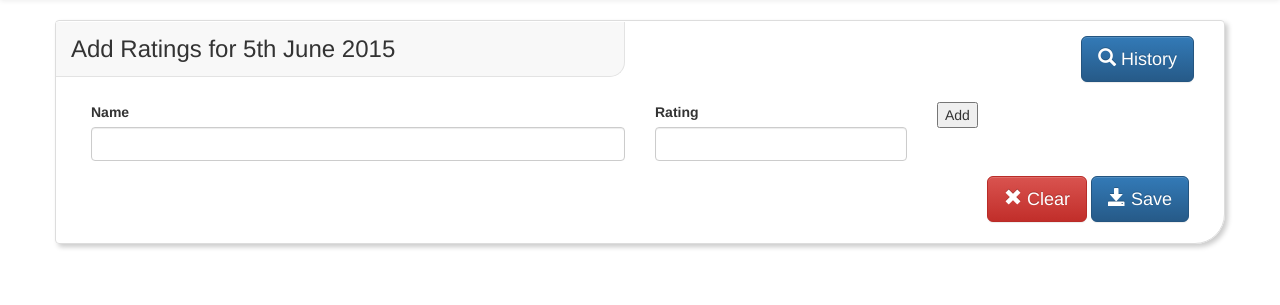
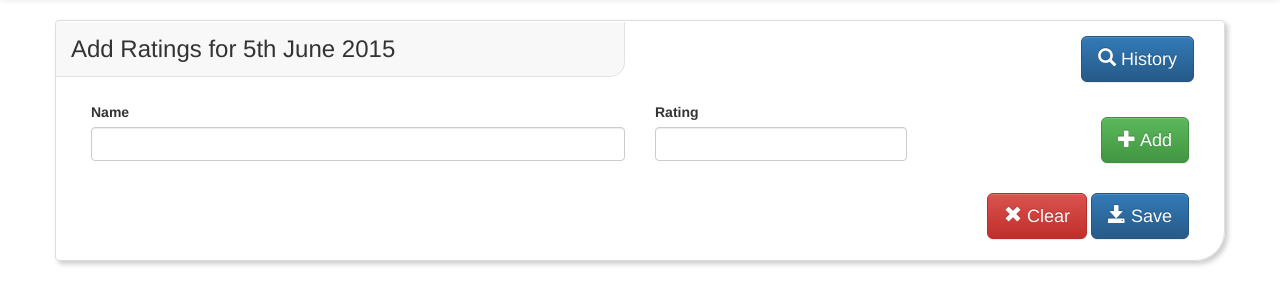
Before and after one commit to radlws/django_angularjs_test, a Django app: page /ratings/ in a window 1280 px wide. Shown: the part 72-377 px from the top of the page. Run offline with Django 3.2, Linux system fonts and the light colour scheme; some libraries are stand-ins or nearby versions.

Commit message:
ratings ux done

```diff
--- a/static/css/ratings.css
+++ b/static/css/ratings.css
@@ -63,3 +63,12 @@ h1.app-title{
 .padding-bottom-15{
     padding-bottom: 15px;
 }
+
+.add-btn-container{
+    margin-top: 15px;
+    text-align: right;
+}
+
+.margin-bottom-15{
+    margin-bottom: 15px;
+}
--- a/static/js/ratings_app.js
+++ b/static/js/ratings_app.js
@@ -9,9 +9,14 @@ ratingsApp.controller("RatingsController", function($scope) {
     //$scope.ratings=["hi@email.com","hello@email.com", "radzhome@gmail.com"];
     //$scope.ratings=["Rad: 1", ];
     $scope.ratings=[];
+
     $scope.add=function(){
         var name = 'no name'
-        if ($scope.new_rating != undefined) {
+        //if ($scope.new_rating != undefined) {
+        if (typeof $scope.new_rating  === 'number') {
+            //alert(!($scope.new_rating in [undefined, null, '']))
+            //alert($scope.new_rating)
+            //alert(!($scope.new_rating in [undefined, null]))
             if ($scope.new_rating_name){
                 name = $scope.new_rating_name
             }
@@ -20,5 +25,34 @@ ratingsApp.controller("RatingsController", function($scope) {
         $scope.new_rating="";
         $scope.new_rating_name="";
         //console.log($scope.ratings)
+    };
+
+    $scope.delete=function(id){
+        //alert(id)
+        if (id > -1) {
+            $scope.ratings.splice(id, 1);
+        }
     }
+
+    //$scope.add_keypress
+    $scope.add_keypress = function(keyEvent) {
+      if (keyEvent.which === 13)
+        $scope.add();
+    };
+
 });
+
+//ratingsApp.directive('ngEnter', function () {
+//    return function (scope, element, attrs) {
+//        element.bind("keydown keypress", function (event) {
+//            if(event.which === 13) {
+//                //console.log('yes enter was pressed')
+//                scope.$apply(function (){
+//                    scope.$eval(attrs.ngEnter);
+//                });
+//
+//                event.preventDefault();
+//            }
+//        });
+//    };
+//});
--- a/templates/ratings/home.html
+++ b/templates/ratings/home.html
@@ -25,17 +25,19 @@
     <div class="stylish-well-inner">
         <div class="row">
             <div class="col-md-12">
-                <div class="row">
+                <div class="row margin-bottom-15">
                     <div class="form-group col-sm-6 col-md-6 col-lg-6">
                         <label for="name">Name</label>
-                        <input class="form-control" maxlength="15" type="text" id="name" ng-model="new_rating_name">
+                        <input class="form-control" maxlength="15" type="text" id="name" ng-model="new_rating_name" ng-keypress="add_keypress($event)">
                     </div>
                     <div class="form-group col-sm-3 col-md-3 col-lg-3">
                         <label for="new_rating">Rating</label>
-                        <input class="form-control"  id="new_rating" type="number" min="1" max="10" ng-model="new_rating">
+                        <input class="form-control" id="new_rating" type="number" min="1" max="10" ng-model="new_rating" ng-keypress="add_keypress($event)">
                     </div>
-                    <div class="form-group col-sm-3 col-md-3 col-lg-3">
-                        <button ng-click="add()">Add</button>
+                    <div class="form-group col-sm-3 col-md-3 col-lg-3 add-btn-container">
+                        <button class="btn btn-success btn-lg btn-add" ng-click="add()">
+                            <span class="glyphicon glyphicon-plus"></span> Add
+                        </button>
                     </div>
                 </div>
             </div>
@@ -44,7 +46,7 @@
 {#            <ul>#}
 {#                <li ng-repeat="rating in ratings"> [[ rating ]] </li>#}
 {#            </ul>#}
-            <div ng-repeat="rating in ratings track by $index" class="col-md-3 col-sm-4 col-xs-6 rating" id="[[index]]">
+            <div ng-repeat="rating in ratings track by $index" class="col-md-3 col-sm-4 col-xs-6 rating" id="[[$index]]" ng-click="delete([[$index]])">
                 <div class="well">
                     {# ng-show if name #}
                     <strong>[[rating.name]]:</strong><span class="rating-value"> [[rating.value]]</span>
```
